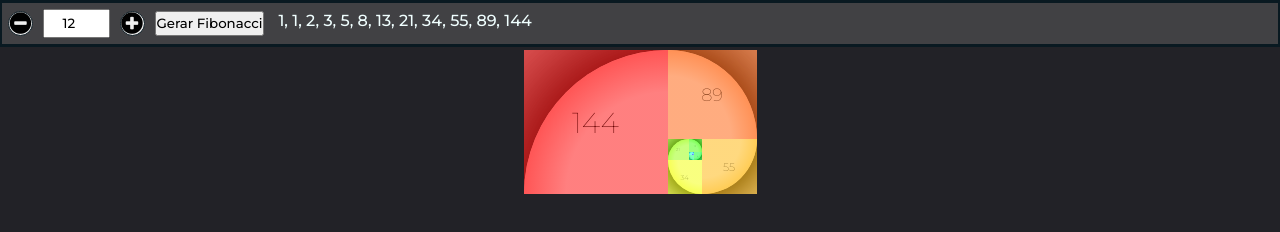
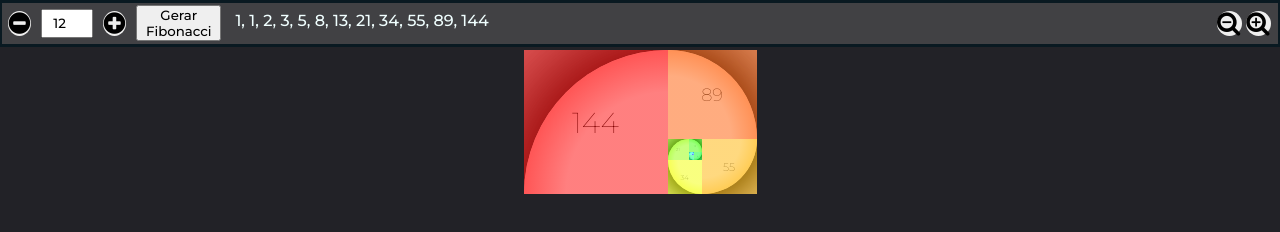
Before and after one commit to luizthadeu/fibonacci-web, a plain HTML site: page index.html in a window 1280 px wide. Drawn offline with Linux system fonts and the light colour scheme.

Commit message:
add(zoom): Add zoom control

```diff
--- a/fibonacci.js
+++ b/fibonacci.js
@@ -6,7 +6,7 @@ const iterations = document.getElementById('iterations');
 const sequency = document.getElementById('sequency');
 const labelFibonacci = document.getElementById('label-fibonacci');
 
-const amplify = Math.max((parseInt(params.zoom) || 1), 1);
+let amplify = Math.max((parseInt(params.zoom) || 1), 1);
 
 const offsetTop = 50;
 
@@ -131,4 +131,9 @@ const accumulateValue = (accumulator) =>{
   doFibonacci();
 }
 
+const setZoom = (accumulator) =>{
+  amplify = Math.max((parseInt(amplify + accumulator) || 1), 1);
+  doFibonacci();
+}
+
 doFibonacci();
--- a/index.html
+++ b/index.html
@@ -50,6 +50,10 @@
       <button class="acc-button" onclick="accumulateValue(1)" style="--title:'\f055';"></button>
       <button onclick="doFibonacci()">Gerar Fibonacci</button>
       <span id="label-fibonacci" class="label-fibonacci"></span>
+      <span style="min-width:55px; float:right;">
+        <button class="acc-button" onclick="setZoom(-1)" style="--title:'\f010';"></button>
+        <button class="acc-button" onclick="setZoom(1)" style="--title:'\f00e';"></button>
+      </span>
     </div>
   </div>
   <div class="result show" id="sequency">
--- a/styles.css
+++ b/styles.css
@@ -15,9 +15,11 @@ body
   min-height: 100vh;
   background: #222227;
   font-family: 'Montserrat', sans-serif;
+  min-width: 600px;
 }
 
 .content {
+  min-width: 600px;
   position: absolute;
   display: flex;
   justify-content: flex-start;
@@ -31,7 +33,7 @@ body
 .acc-button {
   height: var(--controls-height);
   width: var(--controls-height);
-  border: 1px solid #091921;
+  border: 0px;
   border-radius: 50%;
   cursor: pointer;
 }
@@ -59,6 +61,7 @@ body
   justify-content: center;
   align-items: center;
   height: calc(var(--controls-height) * 1.15);
+  width: 100%;
   margin: 6px;
   gap: 10px;
 }
@@ -123,12 +126,18 @@ body
   color: azure;
   font-size: medium;
   font-weight: 500;
+  width: 100%;
 }
 
 .number {
+  color:  hsl(var(--hue),100%,95%);
+  text-shadow: 0px 0px calc(var(--t) * 2) hsl(var(--hue),100%,25%);;
   z-index: 10;
 }
 
 .result.show > * > .number {
+  color:  hsl(var(--hue),100%,25%);
+  text-shadow: 0px 0px calc(var(--t) * 2) hsl(var(--hue),100%,95%);
   font-size: calc(var(--t) / 5);
+
 }
```
